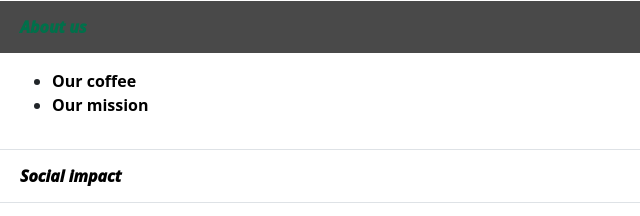
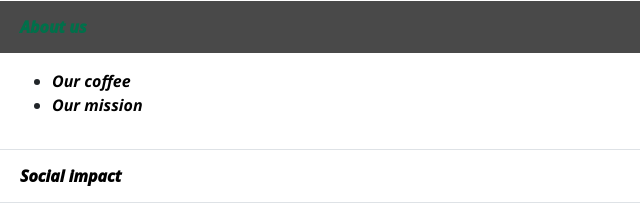
Before and after one commit to mleurino/Starbucks, a plain HTML site: page earth.index.html in a window 1280 px wide. Both pictures are taken after a click on the button "About us". Shown: the part 1746-1962 px from the top of the page, 0-640 px from the left. Drawn offline with nearby package versions, Linux system fonts and the light colour scheme.

Commit message:
Add files via upload

```diff
--- a/estilito.css
+++ b/estilito.css
@@ -86,13 +86,12 @@ img{
   text-decoration: none;
   color: black;
   font-weight: 700;
-}
-.accordion-header:hover{
-  transform: scale(1.20);
-  transform-origin: left;
-  transition: ease-in-out;
+  font-family: "Noto Sans", sans-serif;
+  font-optical-sizing: auto;
+  font-style: italic;
 
 }
+
 .accordion-button{
   font-weight: 1000;
   color: black;
@@ -107,15 +106,12 @@ img{
   border-color: black;
   color: black;
 }
-.accordion:active{
-  background-color: black;
+
+.accordion{
+  margin-bottom: 80px;
+  margin-top: 80px;
 }
-.accordion{
-  margin-bottom: 30px;
-}
-.accordion-flush{
-  background-color: #00704A;
-}
+
 .accordion-button:active{
   background-color: #494949;
 }
@@ -124,3 +120,7 @@ img{
   color: #00704A;
   box-shadow: none;
 }
+
+.footer-list{
+  padding: 15px 0 15px 0;
+}
```
